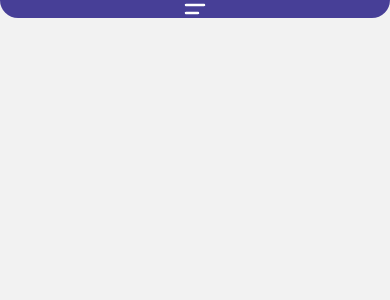
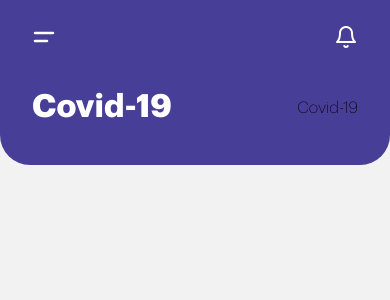
Before and after one commit to RHsanto/Coide-19_App, a React Native app: screen /Home in a window 390 px wide. Shown: the top 300 px of the page. Built offline with nearby package versions, Linux system fonts and the light colour scheme.

Commit message:
add naivigation

```diff
--- a/App.js
+++ b/App.js
@@ -13,7 +13,7 @@ export default function App() {
 
   const [loaded] = useFonts({
     GraphikExtralight: require('./assets/fonts/GraphikExtralight.otf'),
-    GraphikBlack: require('./assets/fonts/GraphikBlack.otf'),
+    GraphikBold: require('./assets/fonts/GraphikBold.otf'),
   });
 
   if (!loaded) {
--- a/src/components/text/text.preset.js
+++ b/src/components/text/text.preset.js
@@ -1,3 +1,4 @@
+import { colors } from "../../theme/color";
 import { typography } from "../../theme/typography";
 
 
@@ -9,6 +10,7 @@ const BASE ={
 const BOLD ={
   fontFamily:typography.primaryBold,
   fontSize:16,
+  color:colors.white
 }
 
 export const presets ={
--- a/src/screens/home.js
+++ b/src/screens/home.js
@@ -1,7 +1,8 @@
 import { Image, SafeAreaView, ScrollView, StyleSheet, View } from "react-native";
 import Text from "../components/text/text";
 import { colors } from "../theme/color";
-
+import { Feather } from '@expo/vector-icons';
+import { spacing } from "../theme/spacing";
 
 export default function Home(){
 
@@ -10,10 +11,12 @@ export default function Home(){
     <ScrollView>
       <View style={styles.firstContainer}>
       <View style={styles.navbar}>
-        <View>
-          <Image source={require('../../assets/image/menu.png')} />
-        </View>
-        <View></View>
+        <Image source={require('../../assets/image/menu.png')} />
+        <Feather name="bell" size={24} color="white" />
+      </View>
+      <View style={styles.covidView}>
+        <Text preset="h1">Covid-19</Text>
+        <Text>Covid-19</Text>
       </View>
       </View>
     </ScrollView>
@@ -26,10 +29,20 @@ const styles = StyleSheet.create({
     backgroundColor:colors.violet,
     borderBottomLeftRadius:30,
     borderBottomRightRadius:30,
+    paddingHorizontal:spacing[8]
 
   },
   navbar:{
+    flexDirection:'row',
     alignItems:'center',
-    justifyContent:'space-between'
+    justifyContent:'space-between',
+    paddingTop:spacing[6],
+
+  },
+  covidView:{
+    flexDirection:'row',
+    justifyContent:'space-between',
+    alignItems:'center',
+    paddingVertical:spacing[10]
   }
 })
--- a/src/theme/typography.js
+++ b/src/theme/typography.js
@@ -1,4 +1,4 @@
 export const typography ={
   primary:'GraphikExtralight',
-  primaryBold:'GraphikBlack'
+  primaryBold:'GraphikBold'
 }
```
